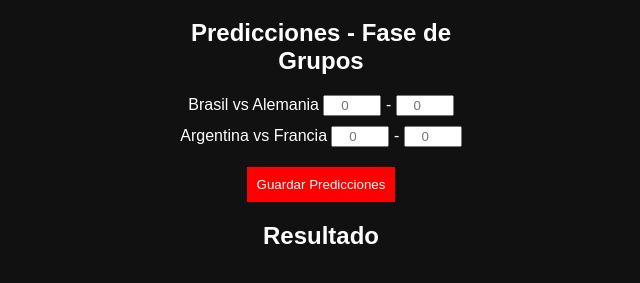
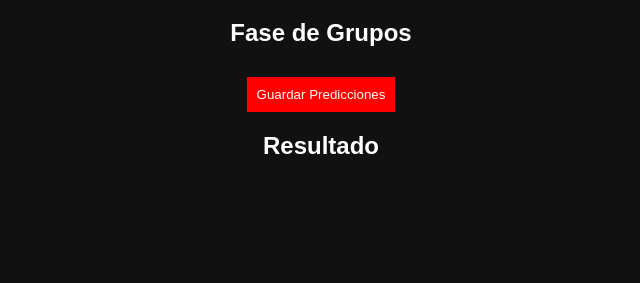
Before and after one commit to krlitosrs/quiniela-app, a plain HTML site: page index.html in a window 1280 px wide. Shown: the part 61-344 px from the top of the page, without its empty margins (319-959 px from the left). Drawn offline with Linux system fonts and the light colour scheme.

Commit message:
Add files via upload

```diff
--- a/index.html
+++ b/index.html
@@ -10,28 +10,20 @@
   <h1>Quiniela Mundial</h1>
 
   <div class="container">
-    <h2>Predicciones - Fase de Grupos</h2>
 
-    <div class="match">
-      <span>Brasil vs Alemania</span>
-      <input type="number" id="g1_local" placeholder="0">
-      -
-      <input type="number" id="g1_visit" placeholder="0">
-    </div>
+    <h2>Fase de Grupos</h2>
 
-    <div class="match">
-      <span>Argentina vs Francia</span>
-      <input type="number" id="g2_local" placeholder="0">
-      -
-      <input type="number" id="g2_visit" placeholder="0">
-    </div>
+    <!-- Aquí se generarán los partidos automáticamente -->
+    <div id="partidos"></div>
 
     <button onclick="guardar()">Guardar Predicciones</button>
 
     <h2>Resultado</h2>
     <p id="resultado"></p>
+
   </div>
 
   <script src="script.js"></script>
+
 </body>
 </html>
```
